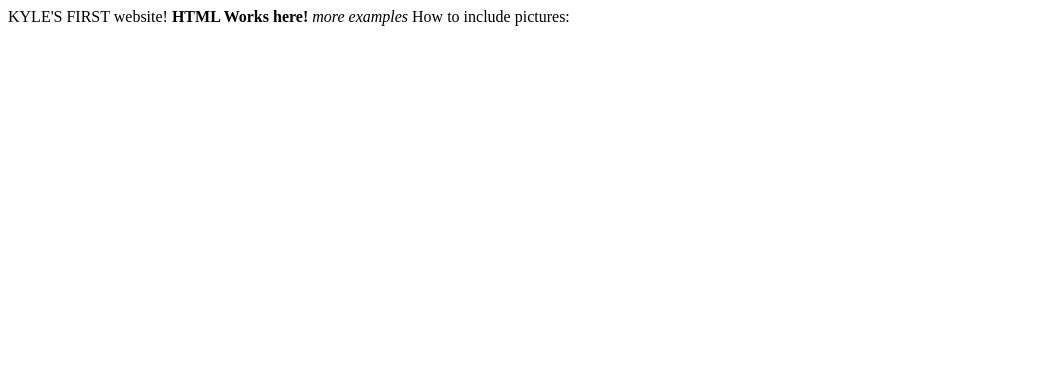
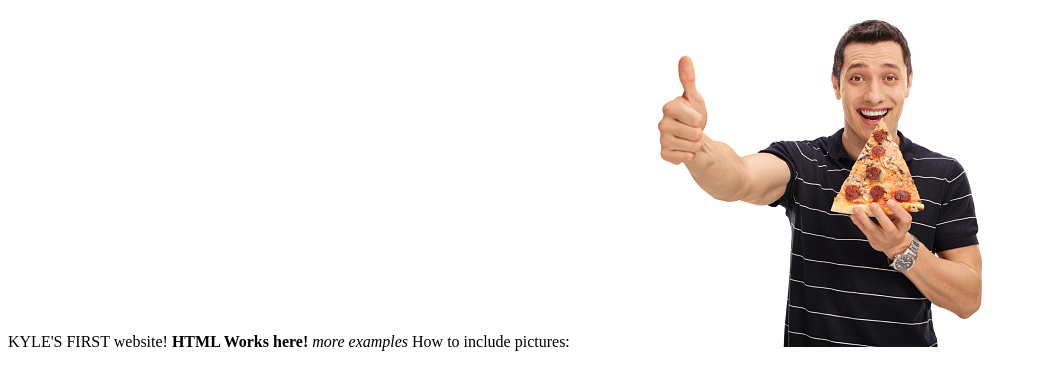
Before and after one commit to KRJ0792XX1/example_page, a plain HTML site: page index.html in a window 1280 px wide. Shown: the whole page, without its empty margins (0-1037 px from the left). Drawn offline with Linux system fonts and the light colour scheme.

Commit message:
Update index.html

```diff
--- a/index.html
+++ b/index.html
@@ -5,4 +5,4 @@ KYLE'S FIRST website!
 <i>more examples</i>
 
 How to include pictures:
-<img src="" alt="">
+<img src="https://github.com/KRJ0792XX1/example_page/blob/7667816ab21fd933ddc5a7720140b666bddedcde/Image-2-Alternatives-to-stock-photography-Thinkstock.jpg" alt="">
```
